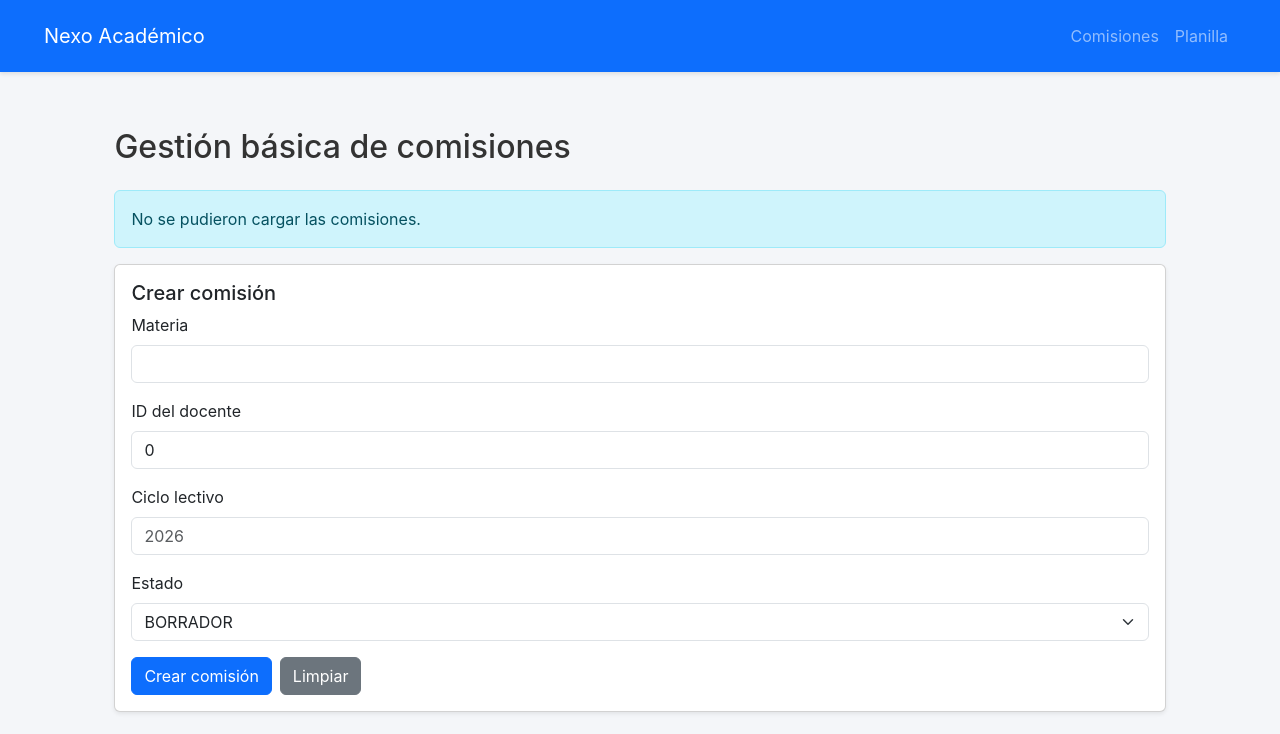
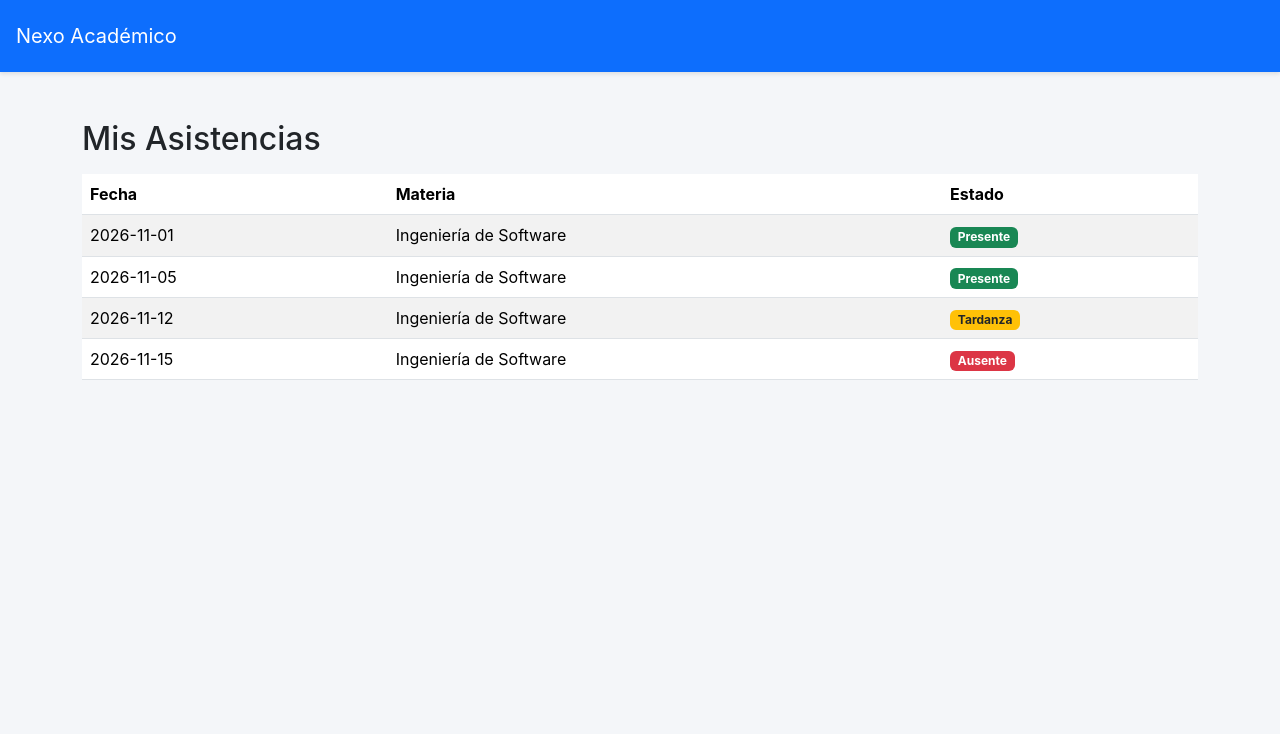
Before and after one commit to YessMartinez88/nexo-academico, an Angular app in the folder frontend/: page /mis-asistencias in a window 1280 px wide. Before the commit this address led to /comisiones. Shown: the top 734 px of the page. Built offline with nearby package versions, Linux system fonts and the light colour scheme; no server answers.

Commit message:
implementacion de  interfaz y respaldo mock para mis asistencias

```diff
--- a/frontend/src/app/app.component.html
+++ b/frontend/src/app/app.component.html
@@ -1,10 +1,7 @@
-<nav class="navbar navbar-expand-lg navbar-dark bg-primary">
-    <div class="container-fluid">
-        <a class="navbar-brand" routerLink="/comisiones">Nexo Académico</a>
-        <div class="navbar-nav">
-            <a class="nav-link" routerLink="/comisiones">Comisiones</a
-            ><a class="nav-link" routerLink="/asistencia-docente">Planilla</a>
-        </div>
-    </div>
+<nav class="navbar navbar-dark bg-primary p-3">
+    <a class="navbar-brand" href="#">Nexo Académico</a>
 </nav>
-<main class="container py-4"><router-outlet></router-outlet></main>
+
+<div class="container mt-4">
+    <router-outlet></router-outlet>
+</div>
--- a/frontend/src/app/app.component.ts
+++ b/frontend/src/app/app.component.ts
@@ -1,14 +1,15 @@
-import { Component, ChangeDetectionStrategy } from "@angular/core";
-import { RouterOutlet, RouterLink } from "@angular/router";
+import { Component } from '@angular/core';
+import { CommonModule } from '@angular/common';
+import { RouterOutlet } from '@angular/router';
+import { MisAsistenciasComponent } from './components/mis-asistencias/mis-asistencias.component';
 
 @Component({
-    selector: "app-root",
-    standalone: true,
-    imports: [RouterOutlet, RouterLink],
-    templateUrl: "./app.component.html",
-    changeDetection: ChangeDetectionStrategy.Eager,
-    styleUrls: ["./app.component.css"],
+  selector: 'app-root',
+  standalone: true,
+  imports: [CommonModule, RouterOutlet, MisAsistenciasComponent],
+  templateUrl: './app.component.html',
+  styleUrls: ['./app.component.css']
 })
 export class AppComponent {
-    title = "Nexo-Academico";
+  title = 'frontend';
 }
--- a/frontend/src/app/app.routes.ts
+++ b/frontend/src/app/app.routes.ts
@@ -1,13 +1,8 @@
-import { Routes } from "@angular/router";
+import { Routes } from '@angular/router';
+import { MisAsistenciasComponent } from './components/mis-asistencias/mis-asistencias.component';
+
 export const routes: Routes = [
-    { path: "", redirectTo: "comisiones", pathMatch: "full" },
-    { path: "comisiones", loadComponent: () => import("./components/comisiones/comisiones").then((m) => m.Comisiones) },
-    {
-        path: "asistencia-docente",
-        loadComponent: () =>
-            import("./components/planilla-asistencia/planilla-asistencia.component").then(
-                (m) => m.PlanillaAsistenciaComponent,
-            ),
-    },
-    { path: "**", redirectTo: "comisiones" },
+  { path: 'mis-asistencias', component: MisAsistenciasComponent },
+  { path: '', redirectTo: 'mis-asistencias', pathMatch: 'full' },
+  { path: '**', redirectTo: 'mis-asistencias' }
 ];
--- /dev/null
+++ b/frontend/src/app/components/mis-asistencias/mis-asistencias.component.html
@@ -0,0 +1,40 @@
+<div class="container py-4">
+  <h2 class="mb-3 text-dark">Mis Asistencias</h2>
+
+  @if (cargando) {
+    <p class="text-muted">Cargando datos...</p>
+  } @else if (errorMsg) {
+    <div class="alert alert-danger" role="alert">
+      {{ errorMsg }}
+    </div>
+  } @else {
+    <div class="table-responsive">
+      <table class="table table-striped align-middle">
+        <thead>
+          <tr>
+            <th>Fecha</th>
+            <th>Materia</th>
+            <th>Estado</th>
+          </tr>
+        </thead>
+        <tbody>
+          @for (item of datosAsistencia.asistencias; track item.fecha) {
+            <tr>
+              <td>{{ item.fecha }}</td>
+              <td>{{ item.materia }}</td>
+              <td>
+                <span class="badge" [ngClass]="{
+                  'bg-success': item.estado === 'Presente',
+                  'bg-warning text-dark': item.estado === 'Tardanza',
+                  'bg-danger': item.estado === 'Ausente'
+                }">
+                  {{ item.estado }}
+                </span>
+              </td>
+            </tr>
+          }
+        </tbody>
+      </table>
+    </div>
+  }
+</div>
--- /dev/null
+++ b/frontend/src/app/components/mis-asistencias/mis-asistencias.component.ts
@@ -0,0 +1,61 @@
+import { Component, OnInit, inject } from '@angular/core';
+import { CommonModule } from '@angular/common';
+import { AsistenciaService } from '../../services/asistencia.service';
+import { catchError } from 'rxjs/operators';
+import { of } from 'rxjs';
+
+@Component({
+  selector: 'app-mis-asistencias',
+  standalone: true,
+  imports: [CommonModule],
+  templateUrl: './mis-asistencias.component.html',
+  styleUrls: ['./mis-asistencias.component.css']
+})
+export class MisAsistenciasComponent implements OnInit {
+  private readonly _asistenciaService = inject(AsistenciaService);
+
+  datosAsistencia: any = null;
+  cargando: boolean = true;
+  errorMsg: string = '';
+
+  idAlumno: number = 1;
+
+  ngOnInit(): void {
+    this.cargarAsistencias();
+  }
+
+  cargarAsistencias(): void {
+    this.cargando = true;
+    this.errorMsg = '';
+
+
+    this.datosAsistencia = {
+      alumno: "Maria Lopez",
+      asistencias: [
+        { fecha: '2026-11-01', materia: 'Ingeniería de Software', estado: 'Presente' },
+        { fecha: '2026-11-05', materia: 'Ingeniería de Software', estado: 'Presente' },
+        { fecha: '2026-11-12', materia: 'Ingeniería de Software', estado: 'Tardanza' },
+        { fecha: '2026-11-15', materia: 'Ingeniería de Software', estado: 'Ausente' }
+      ]
+    };
+    this.cargando = false;
+
+
+    this._asistenciaService.obtenerAsistenciasAlumno(this.idAlumno).pipe(
+      catchError((error) => {
+        console.warn('El backend dio error, pero la interfaz ya está segura:', error);
+        return of(null);
+      })
+    ).subscribe({
+      next: (response) => {
+
+        if (response) {
+          this.datosAsistencia = response;
+        }
+      },
+      error: (err) => {
+        console.log('Error silenciado del backend:', err);
+      }
+    });
+  }
+}
--- a/frontend/src/app/services/asistencia.service.ts
+++ b/frontend/src/app/services/asistencia.service.ts
@@ -18,4 +18,7 @@ export class AsistenciaService {
     public guardarPlanillaService(planilla: Planilla): Observable<AsistenciaGuardada[]> {
         return this._httpClient.post<AsistenciaGuardada[]>(`${this._url}/asistencias/planilla`, planilla);
     }
+    public obtenerAsistenciasAlumno(idAlumno: number | string): Observable<any> {
+        return this._httpClient.get<any>(`${this._url}/asistencias/alumno/${idAlumno}`);
+    }
 }
```
Also changed, not shown: frontend/src/app/components/mis-asistencias/mis-asistencias.component.css (added), 1 other file (tests, documents, lock files or other folders).
